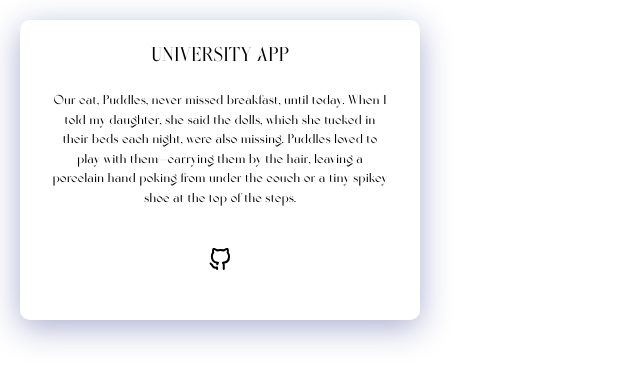
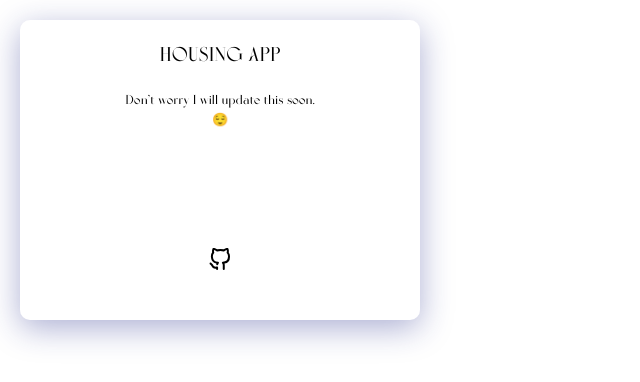
Before and after one commit to philakagujones/PersonalSite, a Next.js app: page /comps/card1 in a window 1280 px wide. Shown: the top 382 px of the page, without its empty margins (0-640 px from the left). Built offline with nearby package versions, Linux system fonts and the light colour scheme.

Commit message:
changing cards

```diff
--- a/pages/comps/card1.js
+++ b/pages/comps/card1.js
@@ -5,11 +5,11 @@ function Card1() {
     return (
         <div className={styles.container}>
             <div className={styles.title}>
-                UNIVERSITY APP
+                HOUSING APP
             </div>
 
             <div className={styles.words}>
-                Our cat, Puddles, never missed breakfast, until today. When I told my daughter, she said the dolls, which she tucked in their beds each night, were also missing. Puddles loved to play with them—carrying them by the hair, leaving a porcelain hand poking from under the couch or a tiny spikey shoe at the top of the steps.
+                Don't worry I will update this soon. <br/> 😌
             </div>
 
             <div className={styles.bottom}>
--- a/pages/comps/card2.js
+++ b/pages/comps/card2.js
@@ -9,7 +9,7 @@ function Card2() {
             </div>
 
             <div className={styles.words}>
-                Our cat, Puddles, never missed breakfast, until today. When I told my daughter, she said the dolls, which she tucked in their beds each night, were also missing. Puddles loved to play with them—carrying them by the hair, leaving a porcelain hand poking from under the couch or a tiny spikey shoe at the top of the steps.
+                Don't worry I will update this soon. <br/> 😌
             </div>
 
             <div className={styles.bottom}>
--- a/pages/comps/card3.js
+++ b/pages/comps/card3.js
@@ -9,7 +9,7 @@ function Card3() {
             </div>
 
             <div className={styles.words}>
-                Our cat, Puddles, never missed breakfast, until today. When I told my daughter, she said the dolls, which she tucked in their beds each night, were also missing. Puddles loved to play with them—carrying them by the hair, leaving a porcelain hand poking from under the couch or a tiny spikey shoe at the top of the steps.
+                Don't worry I will update this soon. <br/> 😌
             </div>
 
             <div className={styles.bottom}>
```
Also changed, not shown: 1 other file (tests, documents, lock files or other folders).
